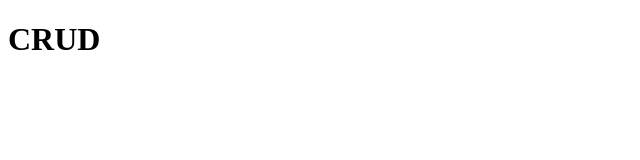
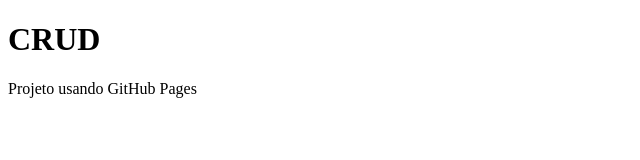
Before and after one commit to antonioneto2/Curso-GitHub, a plain HTML site: page index.html in a window 1280 px wide. Shown: the whole page, without its empty margins (0-640 px from the left). Drawn offline with Linux system fonts and the light colour scheme.

Commit message:
adicionando paragrafo

```diff
--- a/index.html
+++ b/index.html
@@ -8,5 +8,6 @@
   </head>
   <body>
     <h1>CRUD</h1>
+    <p>Projeto usando GitHub Pages</p>
   </body>
 </html>
```
